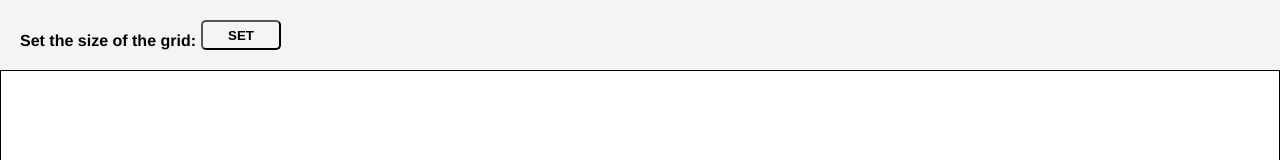
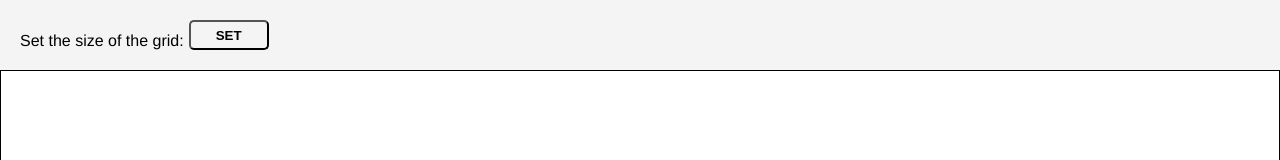
Before and after one commit to blehnk/etch-a-sketch, a plain HTML site: page index.html in a window 1280 px wide. Shown: the top 160 px of the page. Drawn offline with Linux system fonts and the light colour scheme.

Commit message:
Update the font-weight of span

```diff
--- a/style.css
+++ b/style.css
@@ -64,7 +64,7 @@ body{
     align-self:last baseline;
     padding-right: 5px;
     font-family: 'Franklin Gothic Medium', 'Arial Narrow', Arial, sans-serif;
-    font-weight: 700;
+    font-weight: 550;
 }
 
 #btnContainer .button.big {
```
